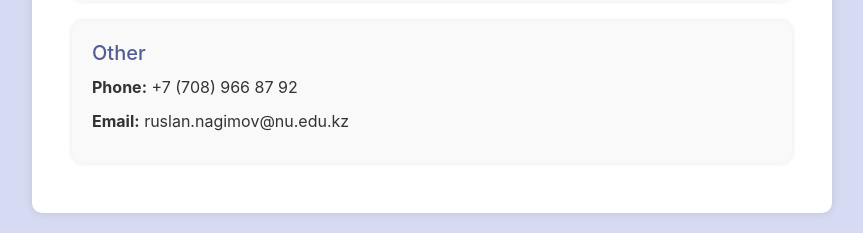
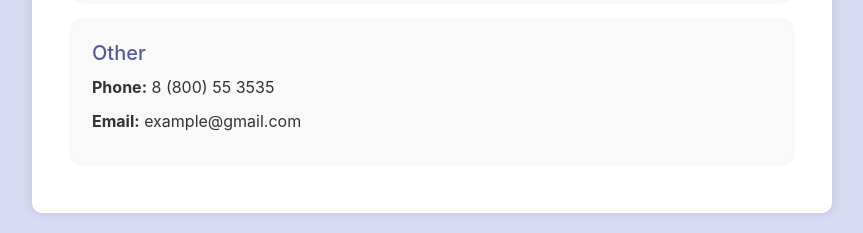
Before and after one commit to kapalaq/DjangoProjects, a Django app: page /blog/FAQsAndContacts in a window 1280 px wide. Shown: the part 939-1172 px from the top of the page, without its empty margins (208-1071 px from the left). Run offline with Django 4.2, Linux system fonts and the light colour scheme; parts of the project's set-up code (start-up, migrations or seed data) failed here and were passed over; some libraries are stand-ins or nearby versions.

Commit message:
Update faq.html

```diff
--- a/eventBlog/templates/eventBlog/faq.html
+++ b/eventBlog/templates/eventBlog/faq.html
@@ -38,19 +38,19 @@
         <div class="contact">
             <h2>Telegram</h2>
             <p>In case you have any questions you can reach owner on this Telegram.</p>
-            <a href="https://t.me/kapalaq" class="contact-btn" target="_blank">Go to Telegram</a>
+            <a href="#" class="contact-btn" target="_blank">Go to Telegram</a>
         </div>
 
         <div class="contact">
             <h2>Instagram</h2>
             <p>It is not seem to be necessary, but you still can check on it.</p>
-            <a href="https://www.instagram.com/forfvcksvke/" class="contact-btn" target="_blank">Go to Instagram</a>
+            <a href="#" class="contact-btn" target="_blank">Go to Instagram</a>
         </div>
 
         <div class="contact">
             <h2>Other</h2>
-            <p><b>Phone:</b> +7 (708) 966 87 92</p>
-            <p><b>Email:</b> ruslan.nagimov@nu.edu.kz</p>
+            <p><b>Phone:</b> 8 (800) 55 3535</p>
+            <p><b>Email:</b> example@gmail.com</p>
         </div>
     </div>
 </div>
```
